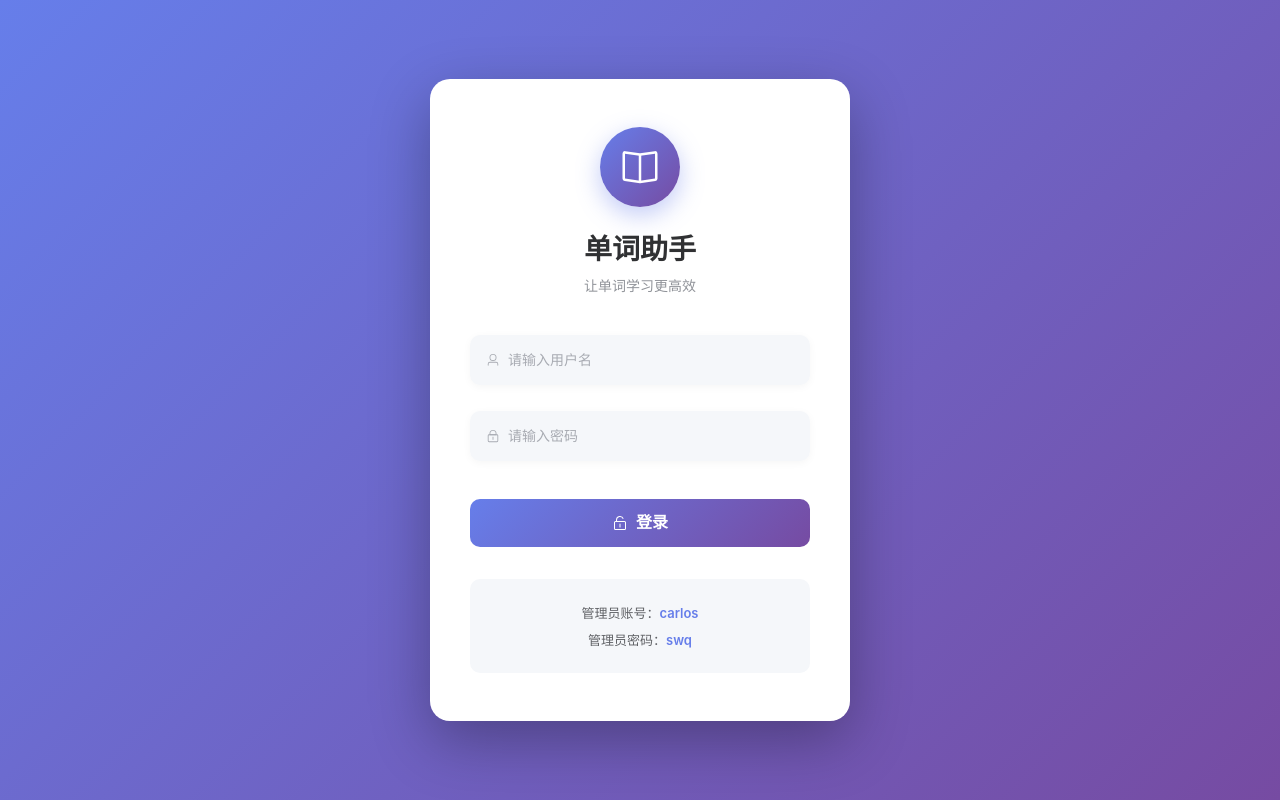
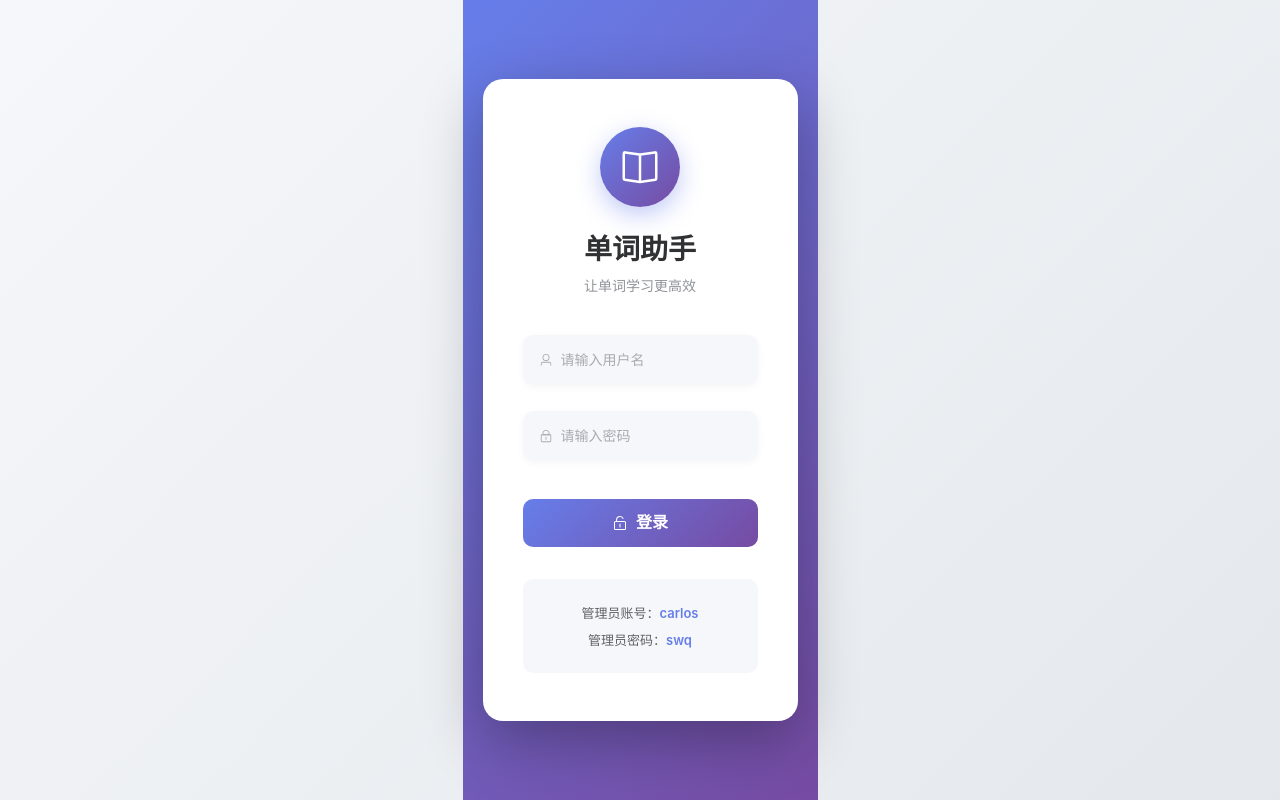
Before and after one commit to CarlosShao/world-helper, a Vue app in the folder frontend/: page /login in a window 1280 px wide. Built offline with nearby package versions, Linux system fonts and the light colour scheme.

Commit message:
feat: 查看根目录文件
Co-authored-by: traeagent <traeagent@users.noreply.github.com>

```diff
--- a/frontend/src/App.vue
+++ b/frontend/src/App.vue
@@ -1,4 +1,5 @@
 <template>
+  <div class="app">
     <el-container class="app-container" v-if="isLoggedIn">
       <el-header>
         <div class="header-content">
@@ -41,8 +42,9 @@
         <router-view />
       </el-main>
     </el-container>
-  <div v-else>
+    <div v-else class="login-container">
       <router-view />
+    </div>
   </div>
 </template>
 
@@ -90,6 +92,17 @@ body {
   font-family: -apple-system, BlinkMacSystemFont, 'Segoe UI', Roboto, 'Helvetica Neue', Arial, sans-serif;
   background: linear-gradient(135deg, #f5f7fa 0%, #e4e8ec 100%);
   min-height: 100vh;
+}
+
+.app {
+  min-height: 100vh;
+}
+
+.login-container {
+  min-height: 100vh;
+  display: flex;
+  align-items: center;
+  justify-content: center;
 }
 
 .app-container {
```
Also changed, not shown: 1 other file (tests, documents, lock files or other folders). Lines whose indentation alone changed are shown as unchanged.
